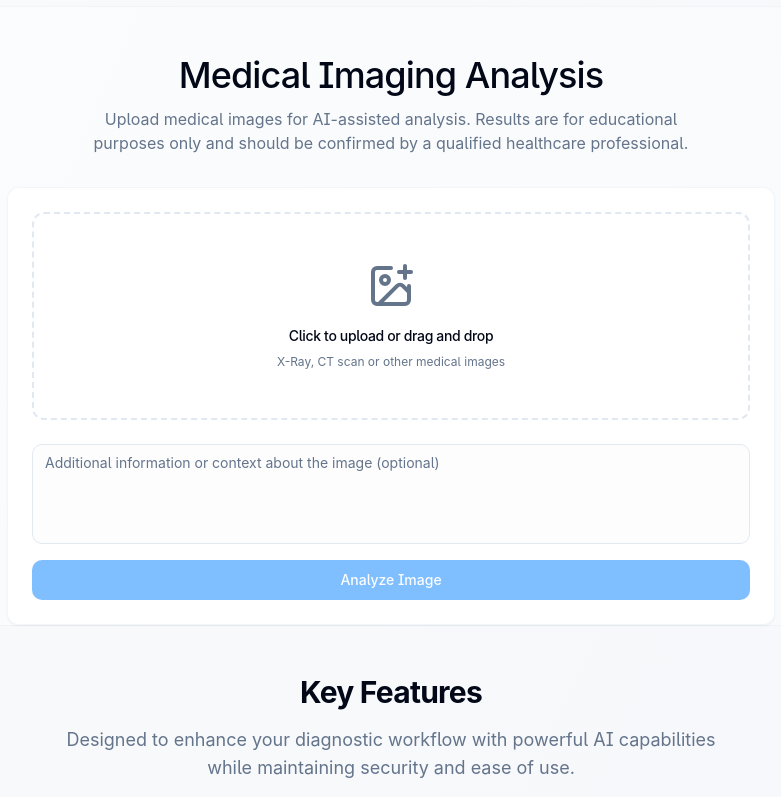
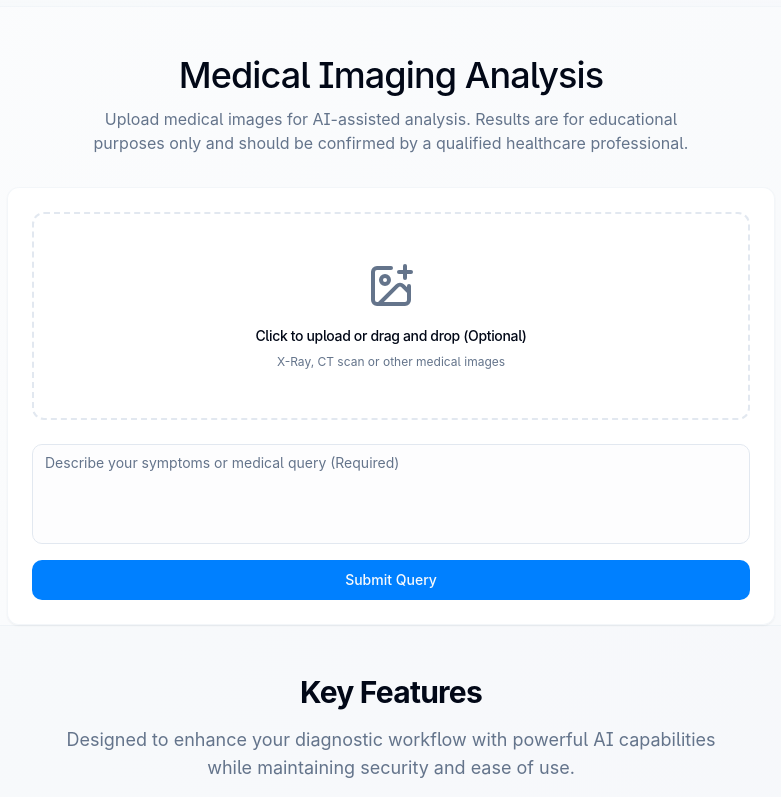
Before and after one commit to Lokesh1028/mediclue-helper, a React (Vite) app: page / in a window 1280 px wide. Shown: the part 610-1407 px from the top of the page, without its empty margins (249-1030 px from the left). Built offline with nearby package versions, Linux system fonts and the light colour scheme.

Commit message:
Make text input mandatory
The image input is now optional, but the text input is mandatory to get a response from the API.

```diff
--- a/src/components/UploadSection.tsx
+++ b/src/components/UploadSection.tsx
@@ -4,9 +4,21 @@ import { Button } from "@/components/ui/button";
 import { Card, CardContent } from "@/components/ui/card";
 import { Textarea } from "@/components/ui/textarea";
 import { cn } from "@/lib/utils";
+import { Input } from "@/components/ui/input";
+import { Form, FormField, FormItem, FormControl, FormMessage } from "@/components/ui/form";
+import { z } from "zod";
+import { useForm } from "react-hook-form";
+import { zodResolver } from "@hookform/resolvers/zod";
+
+// Define form schema with validation
+const formSchema = z.object({
+  additionalText: z.string().min(1, "Please enter your symptoms or query")
+});
+
+type FormValues = z.infer<typeof formSchema>;
 
 interface UploadSectionProps {
-  onSubmit: (imageFile: File, text: string) => void;
+  onSubmit: (imageFile: File | null, text: string) => void;
   isLoading: boolean;
   className?: string;
 }
@@ -15,8 +27,15 @@ export function UploadSection({ onSubmit, isLoading, className }: UploadSectionP
   const [imageFile, setImageFile] = useState<File | null>(null);
   const [imagePreview, setImagePreview] = useState<string | null>(null);
   const [dragActive, setDragActive] = useState(false);
-  const [additionalText, setAdditionalText] = useState("");
   const fileInputRef = useRef<HTMLInputElement>(null);
+
+  // Setup form with validation
+  const form = useForm<FormValues>({
+    resolver: zodResolver(formSchema),
+    defaultValues: {
+      additionalText: ""
+    }
+  });
 
   // Listen for result changes - this will help reset the upload form
   // when a new chat is started (result is set to null)
@@ -71,18 +90,15 @@ export function UploadSection({ onSubmit, isLoading, className }: UploadSectionP
     }
   };
 
-  const handleSubmit = () => {
-    if (!imageFile) {
-      alert("Please upload an image first");
-      return;
-    }
-    onSubmit(imageFile, additionalText);
+  const handleFormSubmit = (values: FormValues) => {
+    // Image is optional, text is required (enforced by form validation)
+    onSubmit(imageFile, values.additionalText);
   };
 
   const resetForm = () => {
     setImageFile(null);
     setImagePreview(null);
-    setAdditionalText("");
+    form.reset();
     if (fileInputRef.current) {
       fileInputRef.current.value = "";
     }
@@ -99,6 +115,8 @@ export function UploadSection({ onSubmit, isLoading, className }: UploadSectionP
     <div className={cn("w-full max-w-3xl mx-auto", className)}>
       <Card className="bg-white/90 backdrop-blur-sm border-border/40 overflow-hidden animate-fade-in">
         <CardContent className="p-6">
+          <Form {...form}>
+            <form onSubmit={form.handleSubmit(handleFormSubmit)} className="space-y-6">
               <div
                 className={cn(
                   "border-2 border-dashed rounded-lg p-6 text-center mb-6 transition-all",
@@ -150,7 +168,7 @@ export function UploadSection({ onSubmit, isLoading, className }: UploadSectionP
                       <path d="m21 15-3.086-3.086a2 2 0 0 0-2.828 0L6 21" />
                     </svg>
                     <h3 className="mt-4 text-sm font-medium text-foreground">
-                  Click to upload or drag and drop
+                      Click to upload or drag and drop (Optional)
                     </h3>
                     <p className="mt-2 text-xs text-muted-foreground">
                       X-Ray, CT scan or other medical images
@@ -160,21 +178,33 @@ export function UploadSection({ onSubmit, isLoading, className }: UploadSectionP
               </div>
 
               <div className="space-y-4">
+                <FormField
+                  control={form.control}
+                  name="additionalText"
+                  render={({ field }) => (
+                    <FormItem>
+                      <FormControl>
                         <Textarea
-              placeholder="Additional information or context about the image (optional)"
+                          placeholder="Describe your symptoms or medical query (Required)"
                           className="resize-none min-h-[100px] bg-background/50"
-              value={additionalText}
-              onChange={(e) => setAdditionalText(e.target.value)}
+                          {...field}
+                        />
+                      </FormControl>
+                      <FormMessage />
+                    </FormItem>
+                  )}
                 />
 
                 <Button
-              onClick={handleSubmit}
+                  type="submit"
                   className="w-full transition-all"
-              disabled={!imageFile || isLoading}
+                  disabled={isLoading}
                 >
-              {isLoading ? "Analyzing..." : "Analyze Image"}
+                  {isLoading ? "Analyzing..." : imageFile ? "Analyze Image & Text" : "Submit Query"}
                 </Button>
               </div>
+            </form>
+          </Form>
         </CardContent>
       </Card>
     </div>
--- a/src/pages/Index.tsx
+++ b/src/pages/Index.tsx
@@ -19,15 +19,15 @@ const Index = () => {
   const [error, setError] = useState<string | null>(null);
   const [retrying, setRetrying] = useState(false);
   const [loadingMessages, setLoadingMessages] = useState<string[]>([
-    "Initializing image analysis...",
-    "Processing visual features...",
-    "Identifying anatomical structures...",
+    "Initializing analysis...",
+    "Processing your query...",
+    "Identifying key information...",
     "Applying medical context...",
-    "Generating detailed report..."
+    "Generating detailed response..."
   ]);
   const [currentLoadingIndex, setCurrentLoadingIndex] = useState(0);
 
-  const handleSubmit = async (imageFile: File, text: string) => {
+  const handleSubmit = async (imageFile: File | null, text: string) => {
     setAnalyzing(true);
     setError(null);
     setCurrentLoadingIndex(0);
```
Also changed, not shown: src/utils/api.ts (+27 -19 lines). Lines whose indentation alone changed are shown as unchanged.
